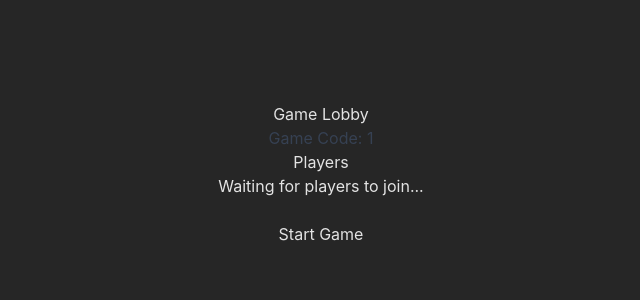
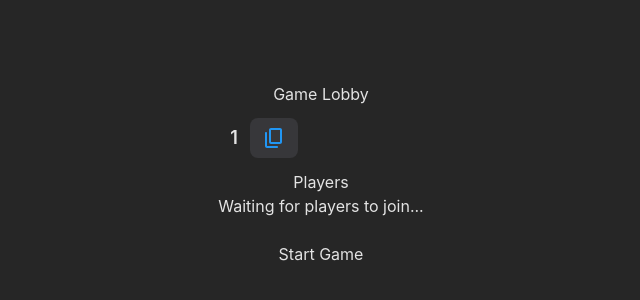
Before and after one commit to julia-b-grenier/GuessOrMess, a React (Vite) app in the folder guess-or-mess/: page /lobby/1 in a window 1280 px wide. Shown: the part 226-526 px from the top of the page, without its empty margins (319-959 px from the left). Built offline with nearby package versions, Linux system fonts and the light colour scheme.

Commit message:
added game code to lobby

```diff
--- a/guess-or-mess/src/components/GameCode.tsx
+++ b/guess-or-mess/src/components/GameCode.tsx
@@ -2,13 +2,18 @@ import { useState } from "react";
 import { CopyToClipboard } from "react-copy-to-clipboard";
 import ContentCopyRoundedIcon from "@mui/icons-material/ContentCopyRounded";
 import CheckRoundedIcon from "@mui/icons-material/CheckRounded";
+import { blue } from "@mui/material/colors";
+import React from "react";
 
-const GameCode = () => {
+interface GameCodeProps {
+  textToCopy: string;
+}
+
+const GameCode: React.FC<GameCodeProps> = ({ textToCopy }) => {
   const [copied, setCopied] = useState(false);
-  const textToCopy = "game code";
 
   return (
-    <div className="flex items-center space-x-3 border-2 border-black p-3 rounded-lg">
+    <div className="flex items-center space-x-3 p-3 rounded-lg">
       <span className="text-lg font-semibold">{textToCopy}</span>
 
       <CopyToClipboard
@@ -18,11 +23,11 @@ const GameCode = () => {
           setTimeout(() => setCopied(false), 3000); // Reset after 4s
         }}
       >
-        <button className="flex items-center gap-2 bg-white opacity-30 text-white px-3 py-2 rounded-lg hover:opacity-40 transition active:opacity-60 transition">
+        <button className="flex items-center gap-2 bg-[#37373a] text-white px-3 py-2 rounded-lg hover:bg-[#414142] transition active:bg-[#4a4a4a] transition">
           {copied ? (
-            <CheckRoundedIcon sx={{ color: "text.primary" }} />
+            <CheckRoundedIcon color="success" />
           ) : (
-            <ContentCopyRoundedIcon sx={{ color: "text.primary" }} />
+            <ContentCopyRoundedIcon sx={{ color: blue[500] }} />
           )}
         </button>
       </CopyToClipboard>
--- a/guess-or-mess/src/pages/Lobby.tsx
+++ b/guess-or-mess/src/pages/Lobby.tsx
@@ -1,4 +1,5 @@
 import { useParams } from "react-router-dom";
+import GameCode from "../components/GameCode.tsx";
 
 const Lobby = () => {
   const { gameCode } = useParams<{ gameCode: string }>();
@@ -6,10 +7,8 @@ const Lobby = () => {
   return (
     <div>
       <div>
-        <h2>Game Lobby</h2>
-        <p className="text-gray-700">
-          Game Code: {gameCode}
-        </p>
+        <h1>Game Lobby</h1>
+        <GameCode textToCopy={gameCode ?? ""} />
       </div>
 
       {/* Placeholder sections for future lobby features */}
@@ -18,17 +17,13 @@ const Lobby = () => {
           <h3>Players</h3>
           <div>
             {/* Player list will go here */}
-            <p>
-              Waiting for players to join...
-            </p>
+            <p>Waiting for players to join...</p>
           </div>
         </div>
       </div>
 
       <div className="mt-6 text-center">
-        <button>
-          Start Game
-        </button>
+        <button>Start Game</button>
       </div>
     </div>
   );
```
